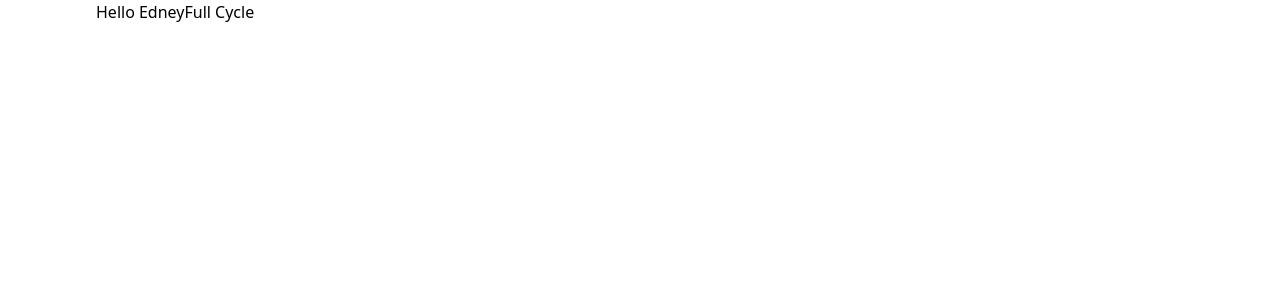
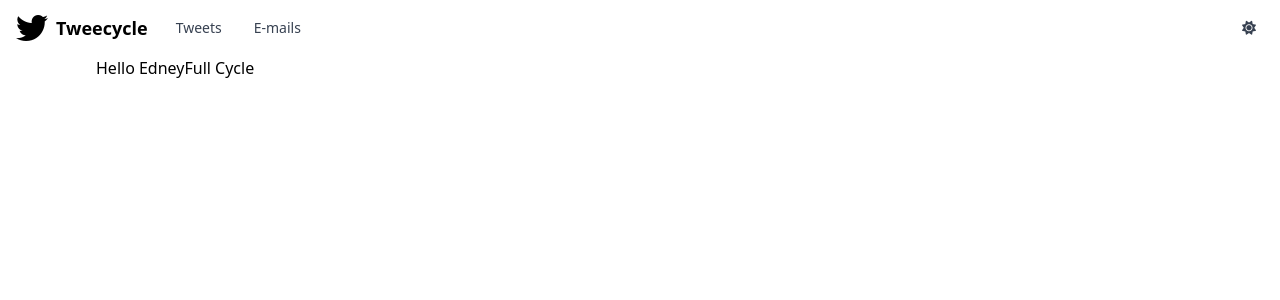
Before and after one commit to efillipi/FullCycle-Imsersao_07-14_02_Next, a Next.js app: page / in a window 1280 px wide. Shown: the top 300 px of the page. Built offline with nearby package versions, Linux system fonts and the light colour scheme.

Commit message:
:sparkles: theme dark/light

```diff
--- a/package.json
+++ b/package.json
@@ -8,6 +8,7 @@
     "lint": "next lint"
   },
   "dependencies": {
+    "@fortawesome/fontawesome-free": "^6.0.0",
     "autoprefixer": "^10.4.2",
     "axios": "^0.25.0",
     "javascript-time-ago": "^2.3.12",
--- a/src/components/NavBar.tsx
+++ b/src/components/NavBar.tsx
@@ -0,0 +1,47 @@
+// @flow
+import * as React from 'react';
+import Link from 'next/link';
+import { toggleTheme } from '../utils/theme';
+
+export const Navbar = () => {
+  return (
+    <nav className="px-8 sm:px-4 py-2.5">
+      <div className="container flex flex-wrap space-x-7 items-center mx-auto">
+        <a href="/" className="dark:text-white flex space-x-2 items-center">
+          <i className="fab fa-twitter fa-2x" />
+          <span className="text-lg font-semibold">Tweecycle</span>
+        </a>
+        <div className="w-full md:w-auto md:grow flex flex-col md:flex-row md:items-center">
+          <ul className="flex flex-col text-sm font-medium md:grow md:flex-row md:space-x-8">
+            <li className="border-b border-gr sm:border-none">
+              <Link href="/tweets">
+                <a
+                  className="block py-2 pr-4 pl-3 text-gray-700 md:p-0 hover:text-blue-500 dark:text-gray-400 dark:hover:text-white"
+                >
+                  Tweets
+                </a>
+              </Link>
+            </li>
+            <li>
+              <Link href="/emails">
+                <a className="block py-2 pr-4 pl-3 text-gray-700 md:p-0 hover:text-blue-500 dark:text-gray-400 dark:hover:text-white">
+                  E-mails
+                </a>
+              </Link>
+            </li>
+          </ul>
+          <div className="flex flex-row-reverse">
+            <button
+              type="button"
+              className="p-2 ml-3 text-sm text-gray-700 rounded-lg hover:bg-gray-100 focus:outline-none focus:ring-2 focus:ring-gray-200 dark:text-gray-400 dark:hover:bg-gray-700 dark:focus:ring-gray-600"
+              onClick={() => toggleTheme()}
+            >
+              <span className="sr-only">Theme</span>
+              <i className="fas fa-sun fa-1x right-2" />
+            </button>
+          </div>
+        </div>
+      </div>
+    </nav>
+  );
+};
--- a/src/pages/_app.tsx
+++ b/src/pages/_app.tsx
@@ -1,11 +1,15 @@
 import '../styles/globals.css';
 import type { AppProps } from 'next/app';
+import { Navbar } from '../components/NavBar';
 
 function MyApp({ Component, pageProps }: AppProps) {
   return (
-    <main className="conainer mx-auto px-8 sm:px-24">
-      <Component {...pageProps} />
-    </main>
+    <>
+      <Navbar />
+      <main className="container mx-auto px-8 sm:px-24">
+        <Component {...pageProps} />
+      </main>
+    </>
   );
 }
 
--- a/src/styles/globals.css
+++ b/src/styles/globals.css
@@ -1,24 +1,28 @@
+@import '~@fortawesome/fontawesome-free/css/fontawesome.css';
+@import '~@fortawesome/fontawesome-free/css/solid.css';
+@import '~@fortawesome/fontawesome-free/css/brands.css';
+
 @tailwind base;
 @tailwind components;
 @tailwind utilities;
 
-:root{
-  --color-background: #FFFFFF;
+:root {
+  --color-background: #ffffff;
   --dark-color-background: #111827;
 }
 
-[class="dark"]{
+[class='dark'] {
   --color-background: var(--dark-color-background);
 }
 
-@layer base{
-  body{
+@layer base {
+  body {
     background-color: var(--color-background);
   }
 }
 
-@layer utilities{
-  .bg-default{
+@layer utilities {
+  .bg-default {
     background-color: var(--color-background);
   }
 }
--- a/src/utils/theme.ts
+++ b/src/utils/theme.ts
@@ -1,19 +1,20 @@
-/* eslint-disable no-shadow */
 export enum Themes {
-  LIGHT = 'light',
-  DARK = 'dark',
+  LIGHT = "light",
+  DARK = "dark",
 }
 
 export function toggleTheme() {
-  localStorage.theme =
-    localStorage.theme === Themes.DARK || !localStorage.theme
-      ? Themes.LIGHT
-      : Themes.DARK;
+  if (!localStorage.theme) {
+    localStorage.theme = Themes.DARK;
+  } else {
+    localStorage.theme =
+      localStorage.theme === Themes.DARK ? Themes.LIGHT : Themes.DARK;
+  }
   loadTheme();
 }
 
 export function loadTheme() {
-  if (localStorage.theme === Themes.DARK || !('theme' in localStorage)) {
+  if (localStorage.theme === Themes.DARK || !("theme" in localStorage)) {
     document.documentElement.classList.add(Themes.DARK);
   } else {
     document.documentElement.classList.remove(Themes.DARK);
```
Also changed, not shown: 1 other file (tests, documents, lock files or other folders).
